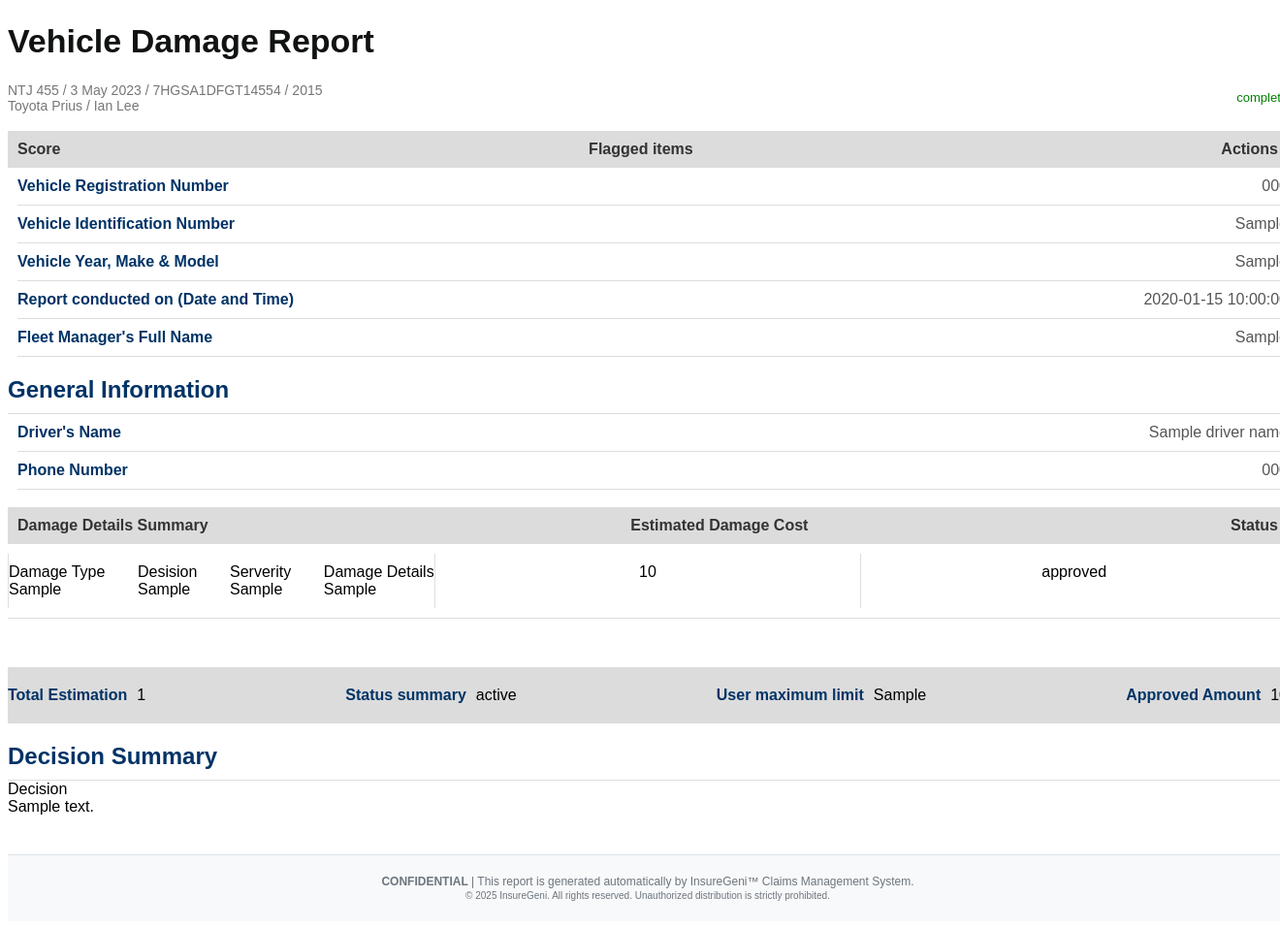
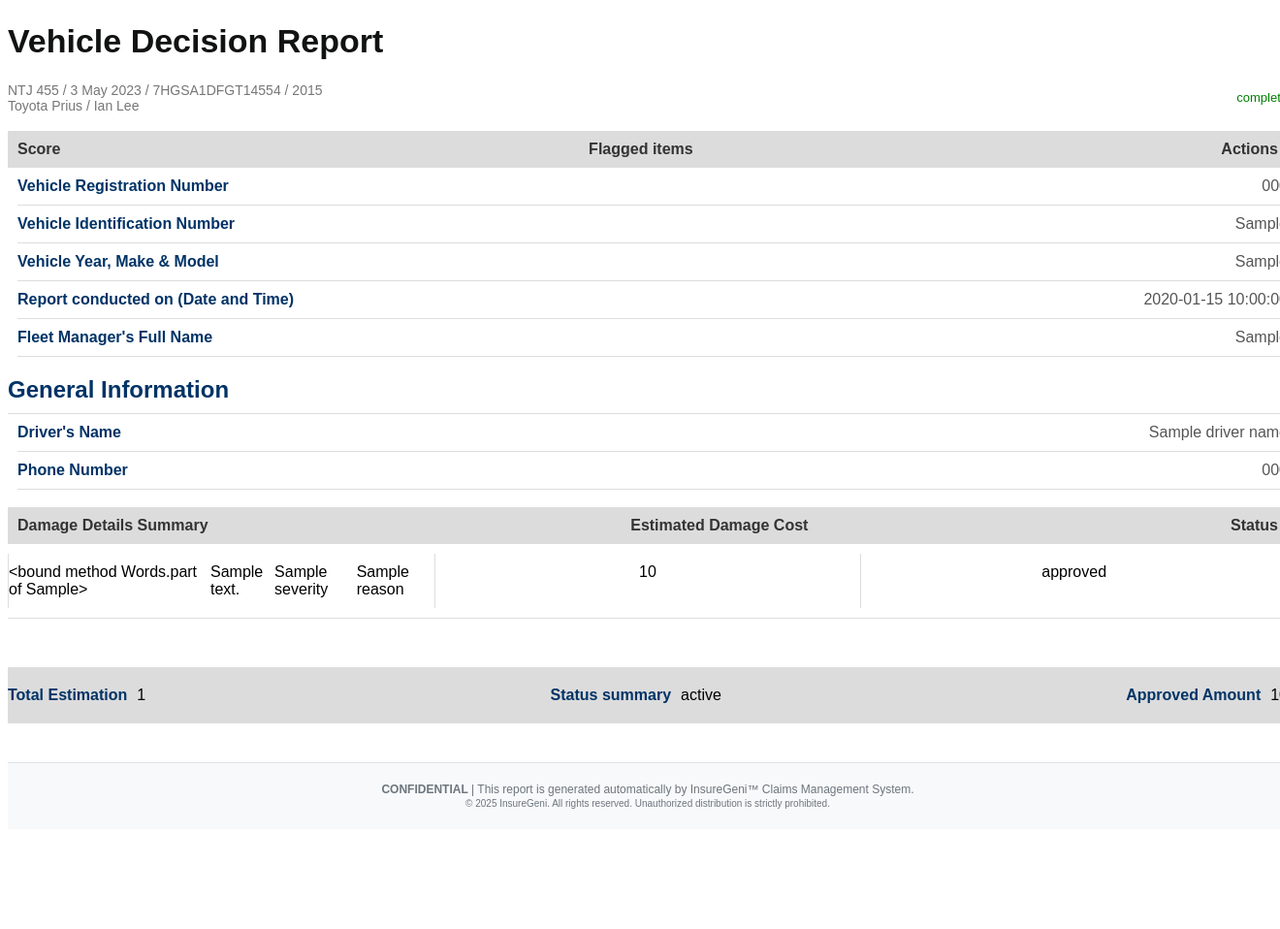
Before and after one commit to Hash-Perera/InsureGeini_AI, a Python web app: template PolicyMapper_V2/templates/decision_report.html in a window 1320 px wide; the page is wider, and only the part inside the window is pictured. Shown: the part 148-1106 px from the top of that part at 97% size. After the commit the page ends 982 px from the top of that part, so only its background shows below. Run offline with Jinja, Linux system fonts and the light colour scheme; the template is opened without the code that fills it: most values are stand-ins (such as "Sample title", 1, 10 or a date in 2020).

Commit message:
change ui of decision temp

```diff
--- a/PolicyMapper_V2/templates/decision_report.html
+++ b/PolicyMapper_V2/templates/decision_report.html
@@ -10,7 +10,7 @@
   <body>
     <header>
       <div class="logo">
-        <img src="logo.png" alt="Company Logo" />
+        <img src="templates/logo.png" alt="Company Logo" />
       </div>
       <div class="contact-info">
         <p><strong>InsureGeni</strong></p>
@@ -20,7 +20,7 @@
       </div>
     </header>
     <div class="report-title">
-      <h1>Vehicle Damage Report</h1>
+      <h1>Vehicle Decision Report</h1>
     </div>
     <div class="basic-container">
       <div class="basic-container-inside">
@@ -78,36 +78,38 @@
       <div class="header-item">Estimated Damage Cost</div>
       <div class="header-item">Status</div>
     </div>
+    {% for damage_part in damage_parts %}
     <div class="damage-details-container">
       <div class="damage-details">
         <div class="damage-details-item">
-          <div class="damage-details-item-label">Damage Type</div>
-          <div class="damage-details-item-value">{{damage_type}}</div>
+          <div class="damage-details-item-value">{{ damage_part.part }}</div>
         </div>
         <div class="damage-details-item">
-          <div class="damage-details-item-label">Desision</div>
-          <div class="damage-details-item-value">{{damage_type}}</div>
+          <div class="damage-details-item-value">
+            {{ damage_part.decision }}
+          </div>
         </div>
         <div class="damage-details-item">
-          <div class="damage-details-item-label">Serverity</div>
-          <div class="damage-details-item-value">{{damage_type}}</div>
+          <div class="damage-details-item-value">
+            {{ damage_part.severity }}
+          </div>
         </div>
         <div class="damage-details-item">
-          <div class="damage-details-item-label">Damage Details</div>
-          <div class="damage-details-item-value">{{damage_reason}}</div>
+          <div class="damage-details-item-value">{{ damage_part.reason }}</div>
         </div>
       </div>
       <div class="damage-estimated">
         <div class="damage-estimated-item">
-          <div class="damage-estimated-item-value">{{estimated_cost}}</div>
+          <div class="damage-estimated-item-value">{{ damage_part.cost }}</div>
         </div>
       </div>
       <div class="damage-status">
         <div class="damage-status-item">
-          <div class="damage-status-item-label">{{Status}}</div>
+          <div class="damage-status-item-label">{{ damage_part.status }}</div>
         </div>
       </div>
     </div>
+    {% endfor %}
 
     <!-- Total estimation -->
     <div class="total-estimation">
@@ -120,17 +122,13 @@
         <div class="total-estimation-item-value">{{status_summary}}</div>
       </div>
       <div class="total-estimation-item">
-        <div class="total-estimation-item-label">User maximum limit</div>
-        <div class="total-estimation-item-value">{{user_maximum_limit}}</div>
-      </div>
-      <div class="total-estimation-item">
         <div class="total-estimation-item-label">Approved Amount</div>
         <div class="total-estimation-item-value">{{approved_amount}}</div>
       </div>
     </div>
 
     <!-- Decision -->
-    <div class="detail-row-title">
+    <!-- <div class="detail-row-title">
       <div class="label-title">Decision Summary</div>
     </div>
     <div class="decision-summary">
@@ -138,7 +136,7 @@
         <div class="decision-summary-item-label">Decision</div>
         <div class="decision-summary-item-value">{{decision_with_reason}}</div>
       </div>
-    </div>
+    </div> -->
 
     <div
       style="
```
